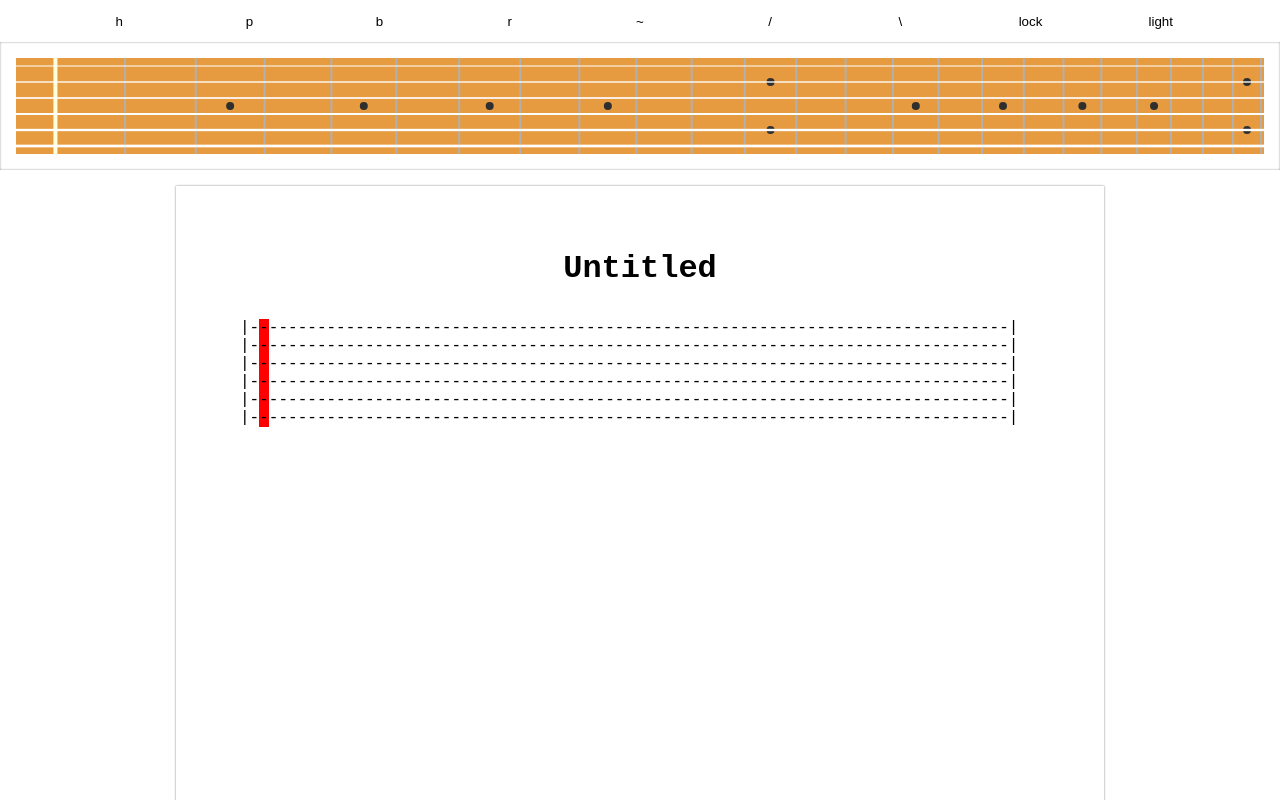
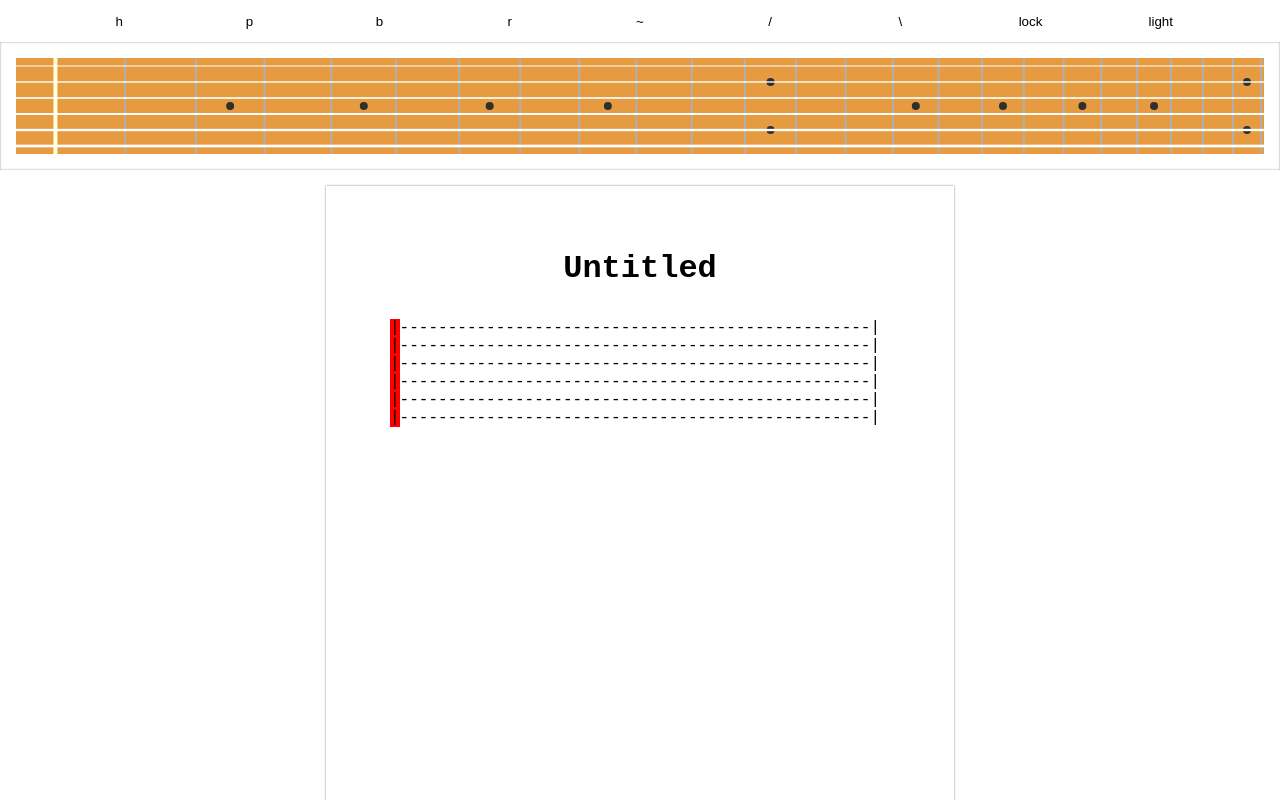
Before and after one commit to apangnathip/tab-creator, a React (Vite) app: page / in a window 1280 px wide. Built offline with nearby package versions, Linux system fonts and the light colour scheme.

Commit message:
Change active scroller to only account for non-empty lines

```diff
--- a/src/components/toolbar/Controls.tsx
+++ b/src/components/toolbar/Controls.tsx
@@ -47,9 +47,7 @@ export function Controls() {
 
       <button
         className={lock ? styles.btnToggled : styles.btn}
-        onClick={() => {
-          setLock((currentState) => !currentState);
-        }}
+        onClick={() => setLock((currentState) => !currentState)}
       >
         lock
       </button>
--- a/src/components/viewer/Header.tsx
+++ b/src/components/viewer/Header.tsx
@@ -11,9 +11,7 @@ export function Header() {
         suppressContentEditableWarning={true}
         onBlur={(e) => {
           const newTitle = (e.target as HTMLElement).textContent;
-          if (newTitle) {
-            setTitle(newTitle);
-          }
+          if (newTitle) setTitle(newTitle);
         }}
       >
         {title}
--- a/src/components/viewer/Staff.module.css
+++ b/src/components/viewer/Staff.module.css
@@ -10,10 +10,13 @@
   flex-direction: row;
 }
 
-.line,
-.note {
+.line {
   cursor: pointer;
   width: fit-content;
+}
+
+.note {
+  user-select: none;
 }
 
 .lineActive {
--- a/src/components/viewer/Staff.tsx
+++ b/src/components/viewer/Staff.tsx
@@ -1,30 +1,34 @@
-import { Dispatch, SetStateAction, useContext, useEffect, useRef, useState } from "react";
+import { useContext, useEffect, useRef, useState } from "react";
 import { Board, BoardContext } from "../../contexts/BoardContext";
 import { NotationContext } from "../../contexts/NotationContext";
 import styles from "./Staff.module.css";
 
-function translateNotation(
-  board: Board,
-  notation: string,
-  charLimit: number,
-  setActive: Dispatch<SetStateAction<{ staff: number; line: number }>>
-) {
-  const notes = notation ? notation.split(",") : [];
-  const border = Array(board.stringCount).fill("|");
-  const empty = Array(board.stringCount).fill("-");
+function translateNotation(board: Board, notation: string, charLimit: number, changeActive: (pos: number) => void) {
+  const notes = notation.split(",") ?? [];
   const staffs = [];
-  let staff = [border.slice()];
+  let staff: (string | string[])[] = ["border"];
   let staffLength = 1;
-  notes.pop();
+  let nonEmptyLength = 1;
 
   for (const note of notes) {
-    const [string, fret] = note.split(":");
+    if (!note) continue;
+    nonEmptyLength++;
+    staff.push("empty");
+    const concurrent = note.split("-");
+    if (!concurrent.at(-1)) concurrent.pop();
+
+    const longestLength = concurrent.reduce((a, c) => (a.length > c.length ? a : c)).length - 2;
+    const line = Array(board.stringCount).fill("-".repeat(longestLength));
+
+    for (const concurNote of concurrent) {
+      const [string, fret] = concurNote.split(":");
       const stringIndex = parseInt(string) - 1;
-    const line = Array(board.stringCount).fill("-".repeat(fret ? fret.length : 1));
-    line[stringIndex] = fret;
-    staff.push(empty.slice(), line);
+      line[stringIndex] = fret + "-".repeat(longestLength - fret.length);
+    }
 
+    staff.push(line);
     staffLength = 0;
+
     for (const line of staff) {
       staffLength += line[0].length;
     }
@@ -36,36 +40,60 @@ function translateNotation(
 
       for (let i = 0; i < offset; i++) {
         if (i === offset - 1) {
-          staff.push(border.slice());
+          staff.push("border");
         } else {
-          staff.push(empty.slice());
+          staff.push("empty");
         }
       }
 
       staffs.push(staff);
-      staff = [border.slice(), empty.slice(), endLine];
+      staff = ["border", "empty", endLine];
       staffLength = 2 + endLine[0].length;
     }
   }
 
-  setActive({ staff: staffs.length, line: staff.length >= charLimit ? charLimit : staff.length + 1 });
+  changeActive(staff.length >= charLimit ? charLimit : nonEmptyLength);
 
+  // Autofill to reach page margins
   for (let i = 0; i < charLimit - staffLength; i++) {
-    staff.push(empty.slice());
+    staff.push(i === 1 ? "current" : "empty");
   }
 
-  staff.push(border.slice());
+  staff.push("border");
   staffs.push(staff);
 
   return staffs;
 }
 
-function renderTab(
-  tab: string[][][],
-  active: { staff: number; line: number },
-  setActive: Dispatch<SetStateAction<{ staff: number; line: number }>>
-) {
+function createNoteElements(stringCount: number, line: string | string[]) {
+  const elements = [];
+  let empty = false;
+
+  for (let k = 0; k < stringCount; k++) {
+    let note = line[k];
+
+    if (line === "empty") {
+      empty = true;
+      note = "-";
+    } else if (line === "current") {
+      note = "-";
+    } else if (line === "border") {
+      note = "|";
+    }
+
+    elements.push(
+      <div className={styles.note} key={k}>
+        {note}
+      </div>
+    );
+  }
+
+  return [elements, empty];
+}
+
+function renderTab(board: Board, tab: (string | string[])[][], active: number, changeActive: (pos: number) => void) {
   const staffElements = [];
+  let count = 0;
 
   for (let i = 0; i < tab.length; i++) {
     const staff = tab[i];
@@ -73,26 +101,25 @@ function renderTab(
 
     for (let j = 0; j < staff.length; j++) {
       const line = staff[j];
-      const noteElements = [];
+      const [noteElements, empty] = createNoteElements(board.stringCount, line);
+      if (!empty) count++;
 
-      for (let k = 0; k < line.length; k++) {
-        const note = line[k];
-        noteElements.push(
-          <div className={styles.note} key={k}>
-            {note}
-          </div>
-        );
-      }
+      console.log(count);
 
+      if (empty && line !== "current" && line != "border") {
+        lineElements.push(<span key={j}>{noteElements}</span>);
+      } else {
         lineElements.push(
           <span
-          className={active.staff === i && active.line === j ? styles.lineActive : styles.line}
-          onClick={() => setActive({ staff: i, line: j })}
+            className={active === count ? styles.lineActive : styles.line}
+            onClick={(e) => changeActive(parseInt(e.currentTarget.id))}
+            id={count.toString()}
             key={j}
           >
             {noteElements}
           </span>
         );
+      }
     }
 
     staffElements.push(
@@ -107,25 +134,29 @@ function renderTab(
 
 export function Staff() {
   const { board } = useContext(BoardContext);
-  const { notation } = useContext(NotationContext);
-  const [sheetSize, setSheetSize] = useState<[number, number]>([800, 1200]);
+  const { notation, lock } = useContext(NotationContext);
+  const [sheetSize, setSheetSize] = useState<[number, number]>([500, 1200]);
   const [charLimit, setCharLimit] = useState(0);
-  const [tab, setTab] = useState([[[""]]]);
-  const [active, setActive] = useState({ staff: 0, line: 2 });
+  const [tab, setTab] = useState<(string | string[])[][]>([[[""]]]);
+  const [active, setActive] = useState(0);
   const fontRef = useRef<HTMLSpanElement>(null);
   const fontSize = fontRef.current ? fontRef.current.clientWidth : 1;
+
+  const changeActive = (pos: number) => {
+    if (!lock) setActive(pos);
+  };
 
   useEffect(() => {
     setCharLimit(Math.round(sheetSize[0] / fontSize));
   }, [sheetSize, fontSize]);
 
   useEffect(() => {
-    setTab(translateNotation(board, notation, charLimit, setActive));
+    setTab(translateNotation(board, notation, charLimit, changeActive));
   }, [notation, charLimit]);
 
   return (
     <div className={styles.root} style={{ width: sheetSize[0], minHeight: sheetSize[1] }}>
-      {renderTab(tab, active, setActive)}
+      {renderTab(board, tab, active, changeActive)}
       <span className={styles.fontCalibrator} ref={fontRef}>
         x
       </span>
```
Lines whose indentation alone changed are shown as unchanged.
